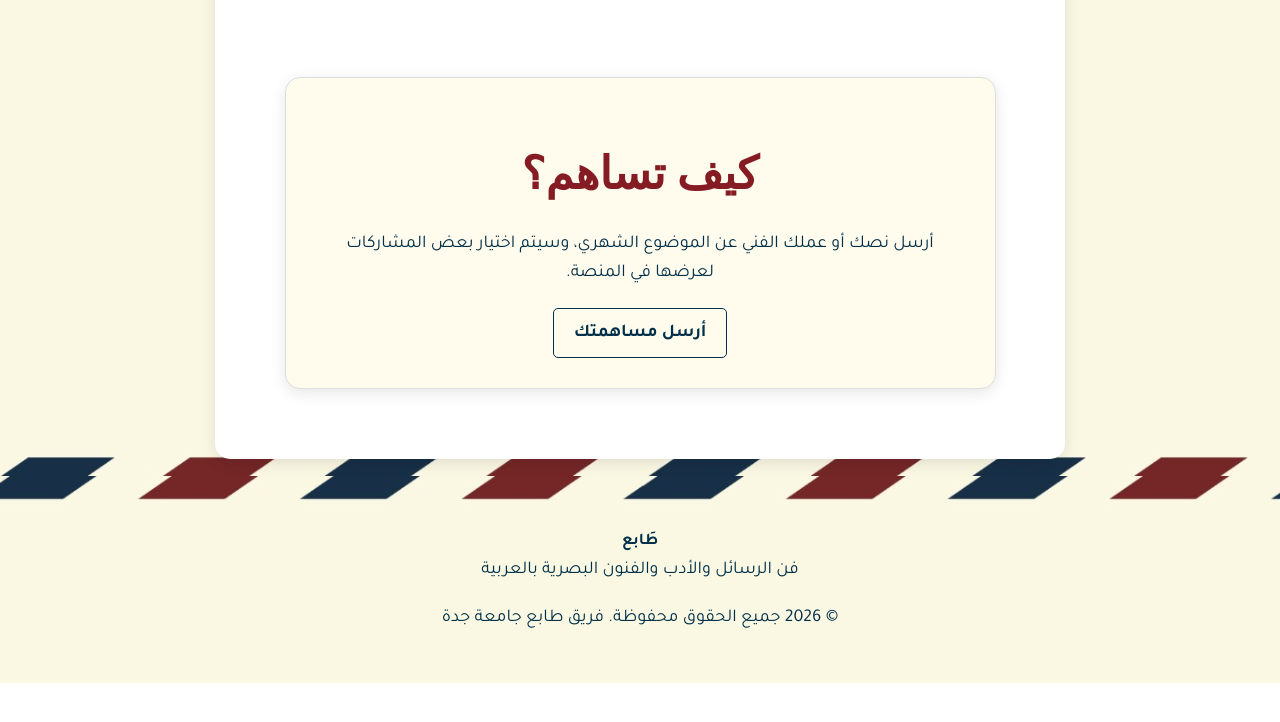
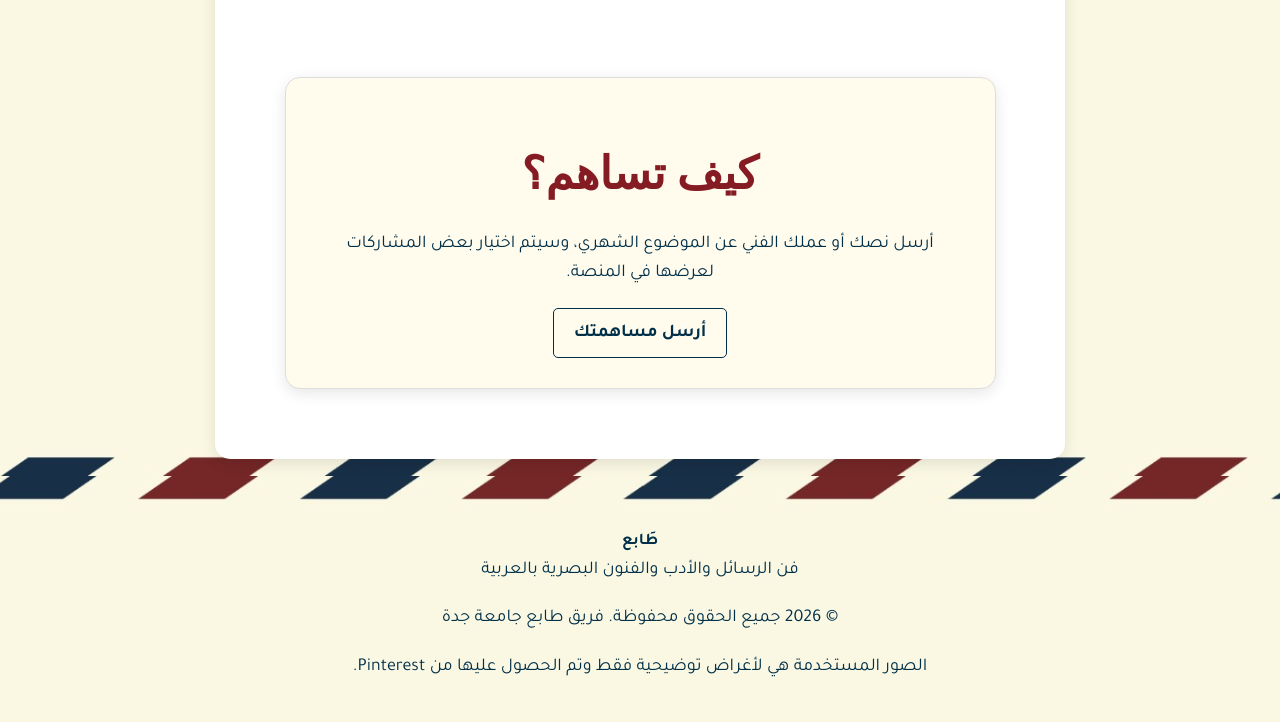
Before and after one commit to ghdr572/Stamp, a plain HTML site: page html/monthly.html in a window 1280 px wide. Shown: the part 1924-2646 px from the top of the page. Before the commit the page ends 2607 px from the top, so only its background shows below. Drawn offline with Linux system fonts and the light colour scheme; a web font is replaced by a local one.

Commit message:
Add copy right attribution for images across multiple HTML files

```diff
--- a/html/monthly.html
+++ b/html/monthly.html
@@ -155,10 +155,11 @@
         </div>
     </aside>
 
-    <footer class="footer">
+    <footer class="footer-simple">
         <h3 class="card-title">طَابع</h3>
         <p>فن الرسائل والأدب والفنون البصرية بالعربية </p>
         <p>© 2026 جميع الحقوق محفوظة. فريق طابع جامعة جدة</p>
+        <p>الصور المستخدمة هي لأغراض توضيحية فقط وتم الحصول عليها من Pinterest.</p>
     </footer>
 
     <script src="../js/script.js"></script>
```
Also changed, not shown: html/Contact-us.html (+1 -0 lines), html/Subscription.html (+1 -0 lines), html/about.html (+2 -1 lines), html/index.html (+1 -0 lines).
